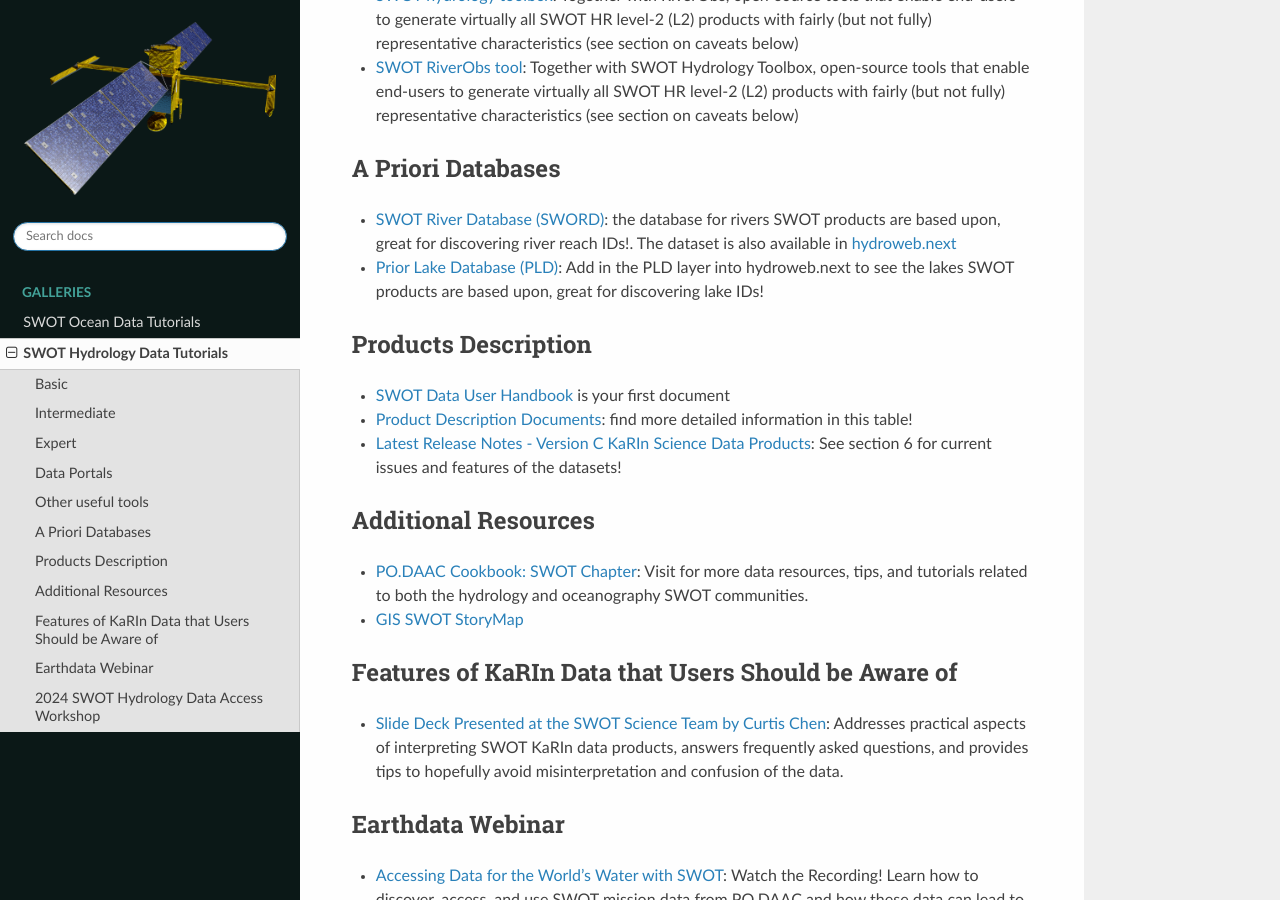
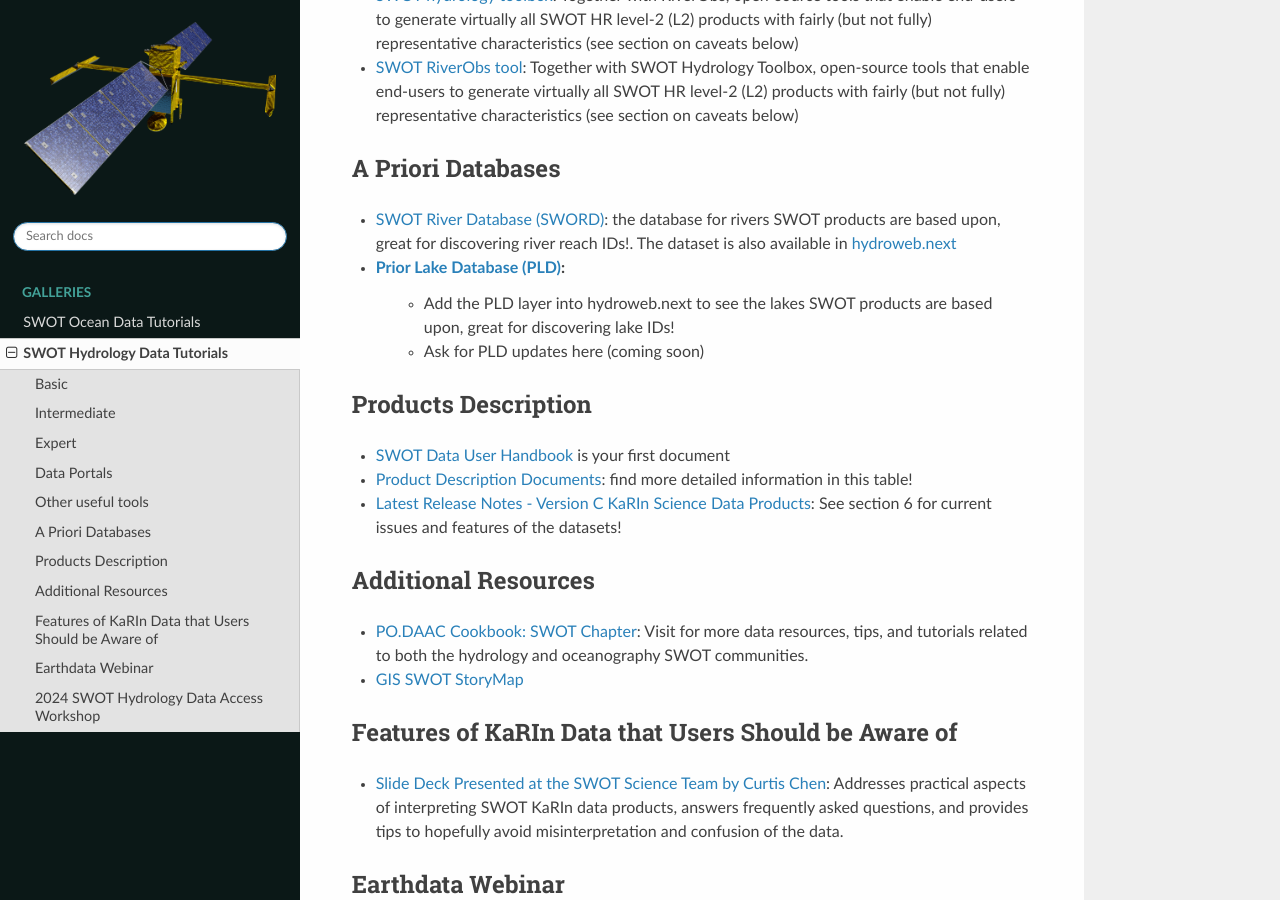
Before and after one commit to SWOT-community/SWOT-galleries, a Sphinx documentation site: the page built from docs/hydrology/hydrology.rst, in a window 1280 px wide and 900 px high, scrolled down 1019 px. Built offline with Sphinx 7.4.7 and the Read the Docs theme 3.1.0, drawn with Linux system fonts in a browser that asks for light colours; pages that are not in the unit, such as notebooks, are missing from menus.

```diff
--- a/docs/hydrology/hydrology.rst
+++ b/docs/hydrology/hydrology.rst
@@ -48,7 +48,9 @@
 -------------------
 
 * `SWOT River Database (SWORD) <https://www.swordexplorer.com/>`_: the database for rivers SWOT products are based upon, great for discovering river reach IDs!. The dataset is also available in `hydroweb.next <https://hydroweb.next.theia-land.fr/?pid=SWOT_PRIOR_RIVER_DATABASE>`_
-* `Prior Lake Database (PLD) <https://hydroweb.next.theia-land.fr/?pid=SWOT_PRIOR_LAKE_DATABASE>`_: Add in the PLD layer into hydroweb.next to see the lakes SWOT products are based upon, great for discovering lake IDs!
+* `Prior Lake Database (PLD) <https://hydroweb.next.theia-land.fr/?pid=SWOT_PRIOR_LAKE_DATABASE>`_:
+    * Add the PLD layer into hydroweb.next to see the lakes SWOT products are based upon, great for discovering lake IDs!
+    * Ask for PLD updates here (coming soon)
 
 ---------------------
 Products Description
```
